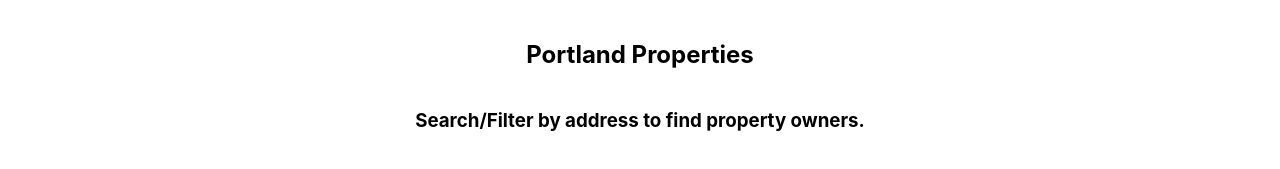
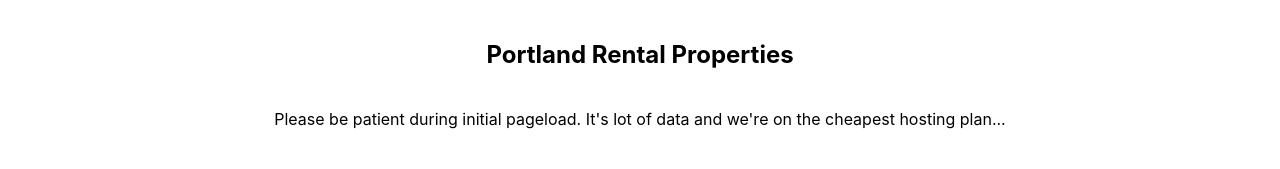
Before and after one commit to rent-strike-data/database-browser, a React (Create React App) app in the folder client/: page / in a window 1280 px wide. Shown: the top 169 px of the page. Built offline with nearby package versions, Linux system fonts and the light colour scheme; no server answers.

Commit message:
add loading message

```diff
--- a/client/src/App.js
+++ b/client/src/App.js
@@ -94,8 +94,14 @@ class App extends React.Component {
             className="head"
             style={{ paddingTop: 20, textAlign: "center", width: "100%"  }}
           >
-            Portland Properties
+            Portland Rental Properties
           </h2>
+          <p
+            className="info"
+            style={{ paddingTop: 20, textAlign: "center", width: "100%"  }}
+          >
+            Please be patient during initial pageload. It's lot of data and we're on the cheapest hosting plan...
+          </p>
           <h3
             className="subhead"
             style={{ paddingTop: 20, textAlign: "center", width: "100%"  }}
```
